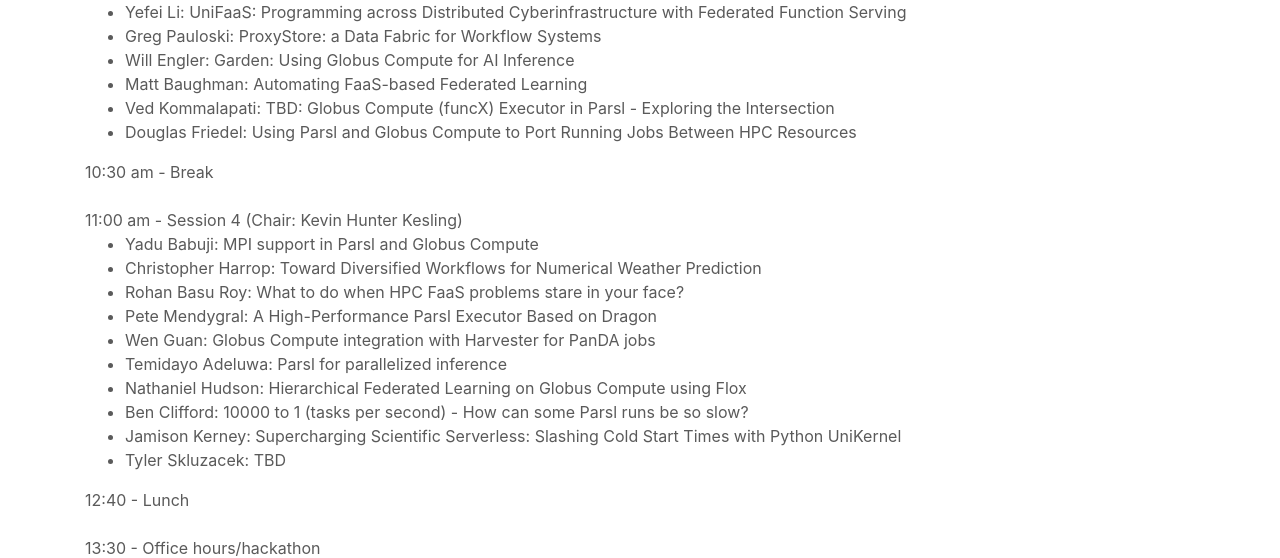
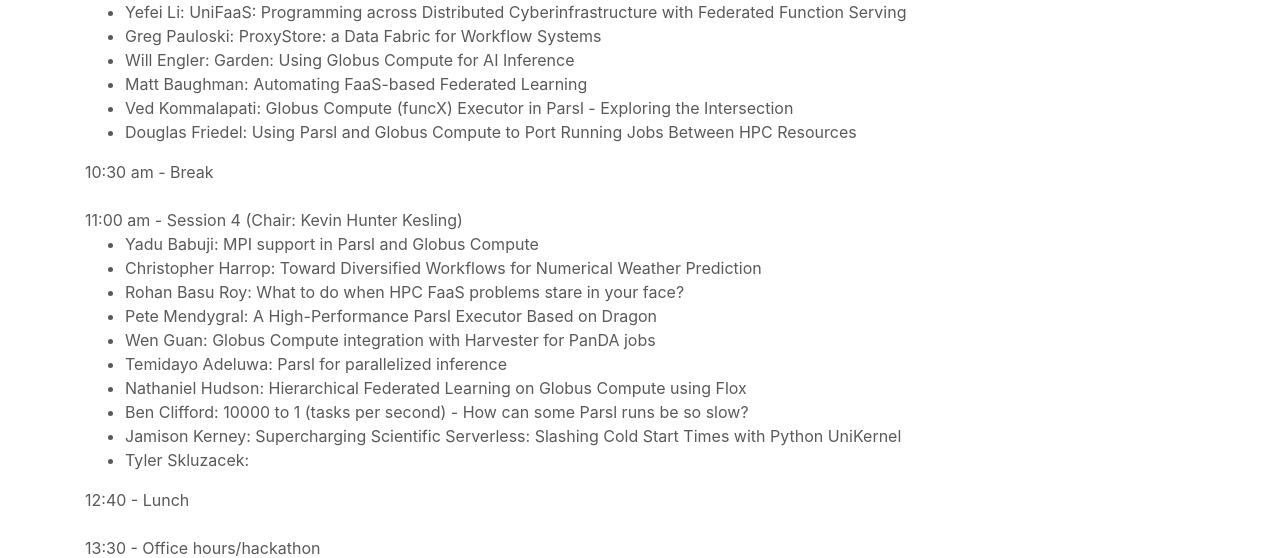
Before and after one commit to Parsl/parsl.github.io, a Jekyll site: the page built from parslfest/parslfest2023.html, in a window 1280 px wide and 900 px high, scrolled down 2048 px. Shown: the part 162-720 px from the top of the window. Built offline with Jekyll 4.4.1, drawn with Linux system fonts in a browser that asks for light colours.

Commit message:
Update parslfest2023.html

```diff
--- a/parslfest/parslfest2023.html
+++ b/parslfest/parslfest2023.html
@@ -110,7 +110,7 @@
 	      	<li>Greg Pauloski: ProxyStore: a Data Fabric for Workflow Systems</li>
 		<li>Will Engler: Garden: Using Globus Compute for AI Inference</li>
 		<li>Matt Baughman: Automating FaaS-based Federated Learning</li>
-		<li>Ved Kommalapati: TBD: Globus Compute (funcX) Executor in Parsl - Exploring the Intersection</li>
+		<li>Ved Kommalapati: Globus Compute (funcX) Executor in Parsl - Exploring the Intersection</li>
 		<li>Douglas Friedel: Using Parsl and Globus Compute to Port Running Jobs Between HPC Resources</li>
 	</ul>
 
@@ -127,7 +127,7 @@
 		<li>Nathaniel Hudson: Hierarchical Federated Learning on Globus Compute using Flox</li>
 		<li>Ben Clifford: 10000 to 1 (tasks per second) - How can some Parsl runs be so slow?</li>
 		<li>Jamison Kerney: Supercharging Scientific Serverless: Slashing Cold Start Times with Python UniKernel</li>
-		<li>Tyler Skluzacek: TBD</li>
+		<li>Tyler Skluzacek: </li>
 	</ul>
 
 
```
